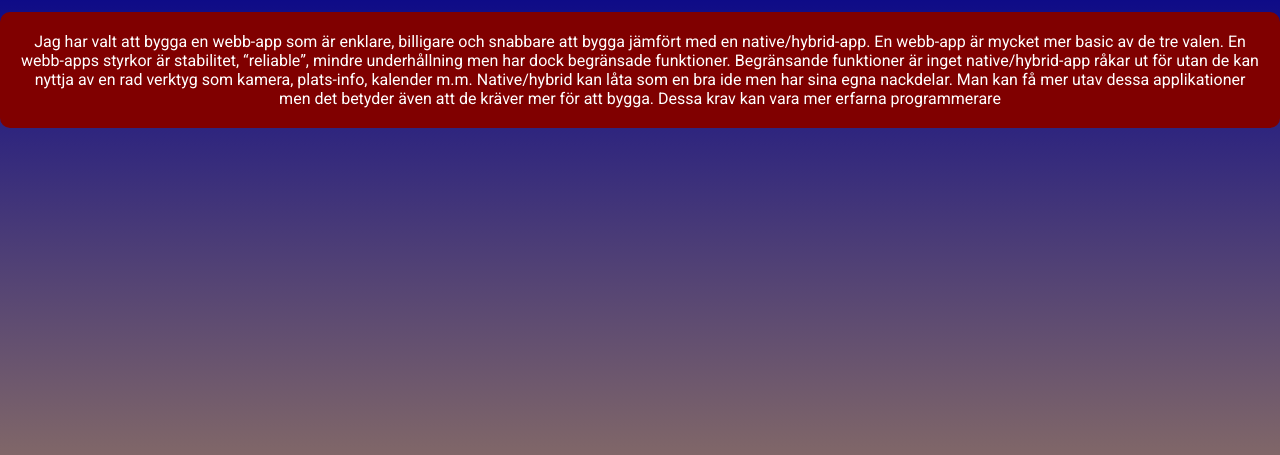
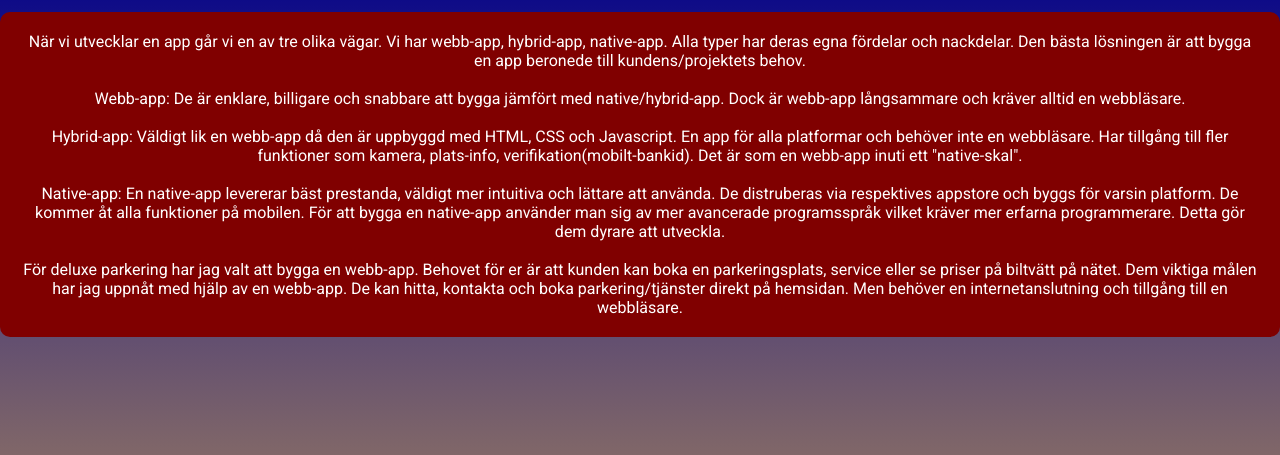
Before and after one commit to johanlindstrm/GIT-deluxeparkering, a plain HTML site: page info.html in a window 1280 px wide. Shown: the part 345-800 px from the top of the page. Drawn offline with Linux system fonts and the light colour scheme.

Commit message:
Update info.html
Lagt in information om uppgiften. (webb-app vs native-app vs hybrid-app)

```diff
--- a/info.html
+++ b/info.html
@@ -28,10 +28,24 @@
                         <h1>Information</h1>
                     </div>
                     <div class="container">
-                        <p class="text" > Jag har valt att bygga en webb-app som är enklare, billigare och snabbare att bygga jämfört med en native/hybrid-app.
-                            En webb-app är mycket mer basic av de tre valen. En webb-apps styrkor är stabilitet, “reliable”, mindre underhållning men har dock begränsade funktioner.
-                            Begränsande funktioner är inget native/hybrid-app råkar ut för utan de kan nyttja av en rad verktyg som kamera, plats-info, kalender m.m. Native/hybrid kan låta som en bra ide men har sina egna nackdelar.
-                             Man kan få mer utav dessa applikationer men det betyder även att de kräver mer för att bygga. Dessa krav kan vara mer erfarna programmerare </p>
+                        <p class="text" > När vi utvecklar en app går vi en av tre olika vägar. Vi har webb-app, hybrid-app, native-app.
+                            Alla typer har deras egna fördelar och nackdelar. Den bästa lösningen är att bygga en app beronede till kundens/projektets behov.
+                            <br><br>
+                            Webb-app:
+                            De är enklare, billigare och snabbare att bygga jämfört med native/hybrid-app. Dock är webb-app långsammare och kräver alltid en webbläsare.
+                            <br><br>
+                            Hybrid-app:
+                            Väldigt lik en webb-app då den är uppbyggd med HTML, CSS och Javascript. En app för alla platformar och behöver inte en webbläsare.
+                            Har tillgång till fler funktioner som kamera, plats-info, verifikation(mobilt-bankid). Det är som en webb-app inuti ett "native-skal".
+                            <br><br>
+                            Native-app:
+                            En native-app levererar bäst prestanda, väldigt mer intuitiva och lättare att använda. De distruberas via respektives appstore och byggs för varsin platform.
+                            De kommer åt alla funktioner på mobilen. För att bygga en native-app använder man sig av mer avancerade programsspråk vilket kräver mer erfarna programmerare.
+                            Detta gör dem dyrare att utveckla.
+                            <br><br>
+                            För deluxe parkering har jag valt att bygga en webb-app. Behovet för er är att kunden kan boka en parkeringsplats, service eller se priser på biltvätt på nätet.
+                            Dem viktiga målen har jag uppnåt med hjälp av en webb-app. De kan hitta, kontakta och boka parkering/tjänster direkt på hemsidan. Men behöver en internetanslutning och tillgång till en webbläsare.
+                        </p>
                     </div>
         </section>
         <footer>© 2019 Johan Lindström</footer>
```
